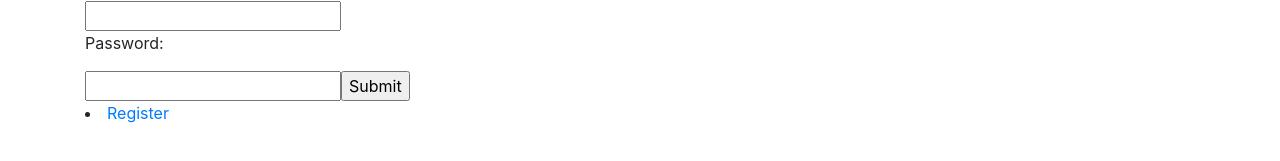
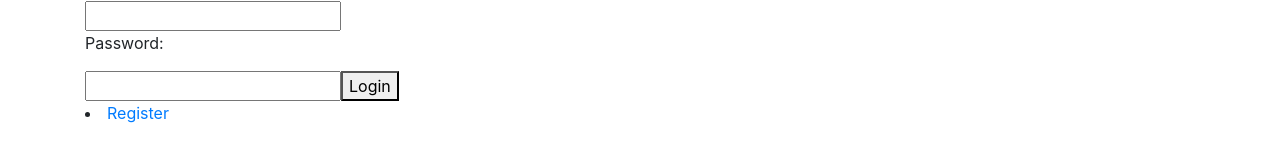
Before and after one commit to MaxxGPT/REST-API, a React (Create React App) app in the folder app/: page /login in a window 1280 px wide. Shown: the part 151-312 px from the top of the page. Built offline with nearby package versions, Linux system fonts and the light colour scheme.

Commit message:
added login buttons

```diff
--- a/app/src/Login.js
+++ b/app/src/Login.js
@@ -14,7 +14,7 @@ export const Login = () => (
     <input
         type="text"/>
 
-    <input type='Submit'/>
+    <button> Login</button>
 
     <li><Link to="/register">Register</Link></li>
 </form>
--- a/app/src/Register.js
+++ b/app/src/Register.js
@@ -18,7 +18,8 @@ export const Register = () => (
     <p> Confirm Password:</p>
     <input type="text"/>
 
-    <input type='Submit'/>
+    <button> Register</button>
+
 
 </form>
 
```
